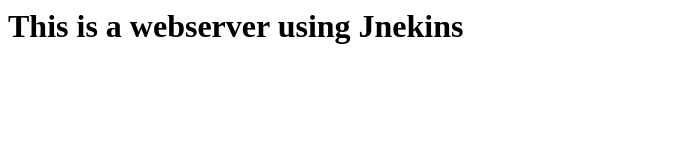
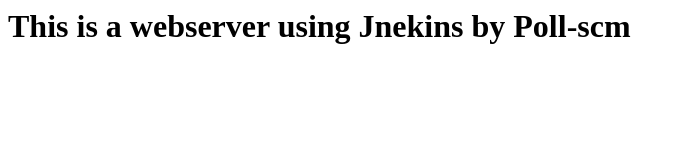
Before and after one commit to UmmarFarooq14/LearningGit, a plain HTML site: page index.html in a window 1280 px wide. Shown: the whole page, without its empty margins (0-686 px from the left). Drawn offline with Linux system fonts and the light colour scheme.

Commit message:
updated file by poll-scm

```diff
--- a/index.html
+++ b/index.html
@@ -1 +1 @@
-<h1> This is a webserver using Jnekins </h1>
+<h1> This is a webserver using Jnekins by Poll-scm </h1>
```
